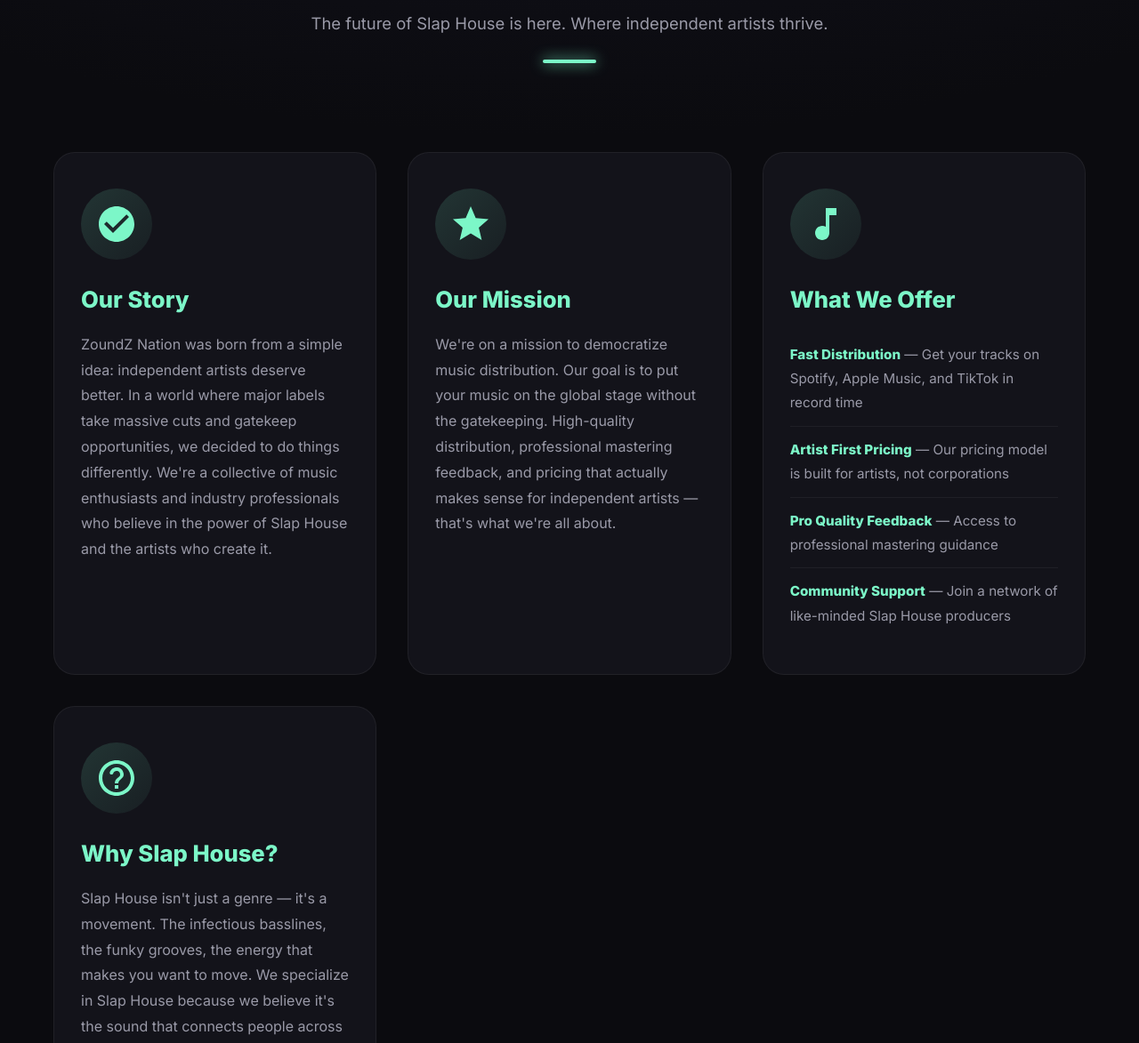
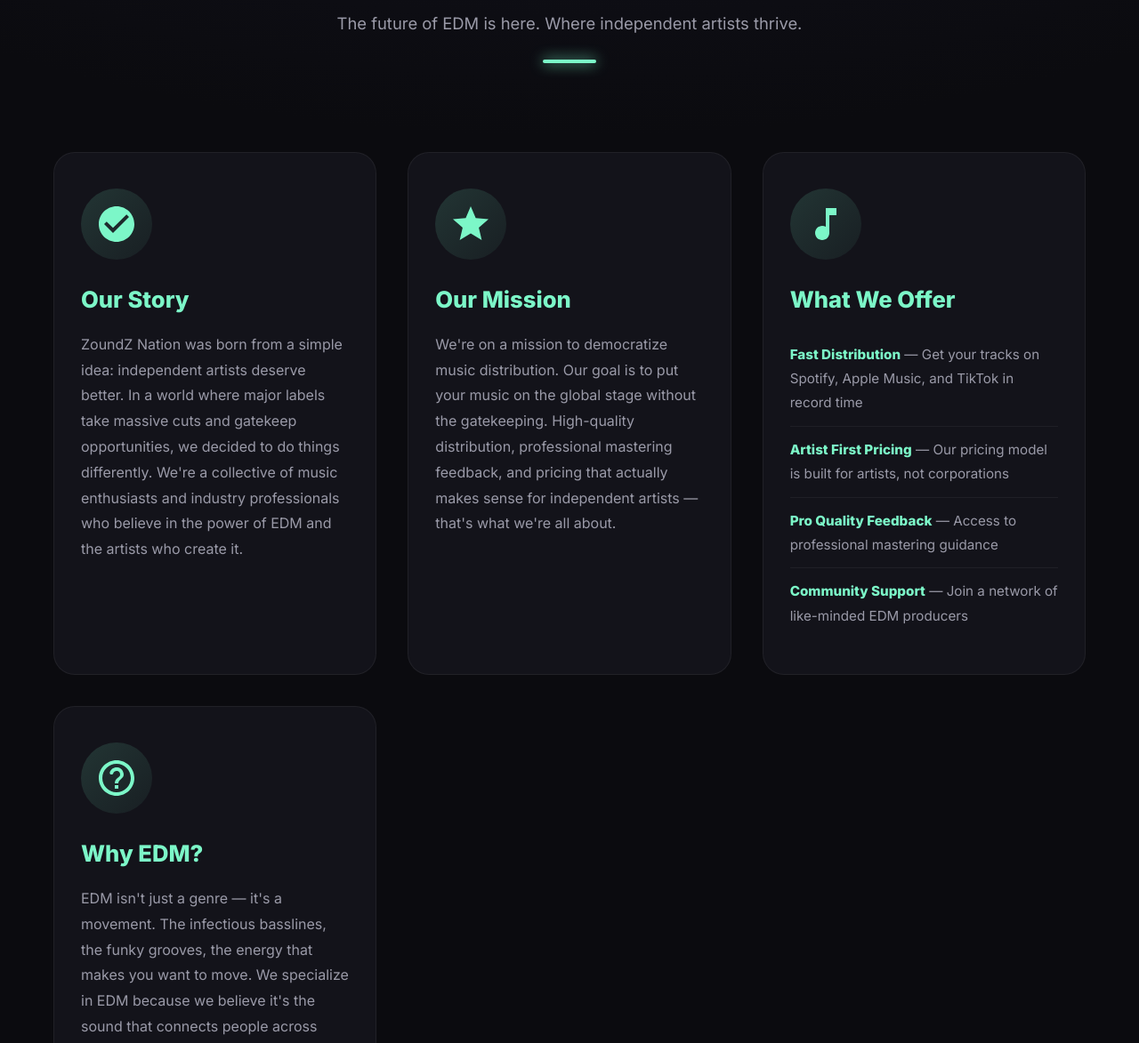
Before and after one commit to zoundznation/zoundznation.github.io, a website: page about.html in a window 1280 px wide. Shown: the part 447-1620 px from the top of the page at 89% size. Drawn offline with Linux system fonts and the light colour scheme.

Commit message:
Change references from Slap House to EDM
Updated the description and references from Slap House to EDM.

```diff
--- a/about.html
+++ b/about.html
@@ -6,7 +6,7 @@
     <meta name="viewport" content="width=device-width, initial-scale=1.0">
     <title>About Us | ZoundZ Nation</title>
     <meta name="description"
-        content="Learn about ZoundZ Nation - the future of Slap House music distribution and artist development.">
+        content="Learn about ZoundZ Nation - the future of EDM music distribution and artist development.">
     <link href="https://fonts.googleapis.com/css2?family=Inter:wght@300;400;600;800&display=swap" rel="stylesheet">
     <link rel="stylesheet" href="styles.css">
 </head>
@@ -26,7 +26,7 @@
         <section class="artists-page-hero">
             <img src="Assets/zoundz.png" alt="ZoundZ Nation Logo" class="about-hero-logo">
             <h1>About <span>Us</span></h1>
-            <p>The future of Slap House is here. Where independent artists thrive.</p>
+            <p>The future of EDM is here. Where independent artists thrive.</p>
             <div class="glow-bar"></div>
         </section>
 
@@ -46,7 +46,7 @@
                         ZoundZ Nation was born from a simple idea: independent artists deserve better.
                         In a world where major labels take massive cuts and gatekeep opportunities,
                         we decided to do things differently. We're a collective of music enthusiasts
-                        and industry professionals who believe in the power of Slap House and the
+                        and industry professionals who believe in the power of EDM and the
                         artists who create it.
                     </p>
                 </article>
@@ -83,11 +83,11 @@
                         <li><strong>Artist First Pricing</strong> — Our pricing model is built for artists, not
                             corporations</li>
                         <li><strong>Pro Quality Feedback</strong> — Access to professional mastering guidance</li>
-                        <li><strong>Community Support</strong> — Join a network of like-minded Slap House producers</li>
+                        <li><strong>Community Support</strong> — Join a network of like-minded EDM producers</li>
                     </ul>
                 </article>
 
-                <!-- Why Slap House? -->
+                <!-- Why EDM? -->
                 <article class="about-card">
                     <div class="about-card-icon">
                         <svg width="48" height="48" viewBox="0 0 24 24" fill="currentColor">
@@ -95,11 +95,11 @@
                                 d="M12 2C6.48 2 2 6.48 2 12s4.48 10 10 10 10-4.48 10-10S17.52 2 12 2zm0 18c-4.41 0-8-3.59-8-8s3.59-8 8-8 8 3.59 8 8-3.59 8-8 8zm-1-4h2v2h-2zm1.61-9.96c-2.06-.3-3.88.97-4.43 2.79-.18.58.26 1.17.87 1.17h.2c.41 0 .74-.29.88-.67.32-.89 1.27-1.5 2.3-1.28.95.2 1.65 1.13 1.57 2.1-.1 1.34-1.62 1.63-2.45 2.88 0 .01-.01.01-.01.02-.01.02-.02.03-.03.05-.09.15-.18.32-.25.5-.01.03-.03.05-.04.08-.01.02-.01.04-.02.07-.12.34-.2.75-.2 1.25h2c0-.42.11-.77.28-1.07.02-.03.03-.06.05-.09.08-.14.18-.27.28-.39.01-.01.02-.03.03-.04.1-.12.21-.23.33-.34.96-.91 2.26-1.65 1.99-3.56-.24-1.74-1.61-3.21-3.35-3.47z" />
                         </svg>
                     </div>
-                    <h2>Why Slap House?</h2>
+                    <h2>Why EDM?</h2>
                     <p>
-                        Slap House isn't just a genre — it's a movement. The infectious basslines,
+                        EDM isn't just a genre — it's a movement. The infectious basslines,
                         the funky grooves, the energy that makes you want to move. We specialize in
-                        Slap House because we believe it's the sound that connects people across
+                        EDM because we believe it's the sound that connects people across
                         cultures and backgrounds. It's music that makes you feel alive.
                     </p>
                 </article>
@@ -133,7 +133,7 @@
 
         <section class="artists-cta-section">
             <h2>Ready to join the movement?</h2>
-            <p>Submit your best Slap House tracks and become part of the ZoundZ Nation family.</p>
+            <p>Submit your best EDM tracks and become part of the ZoundZ Nation family.</p>
             <a href="https://forms.gle/Vk6nrdNGgK3nWyQr7" class="cta">SUBMIT YOUR DEMO</a>
         </section>
     </main>
```
